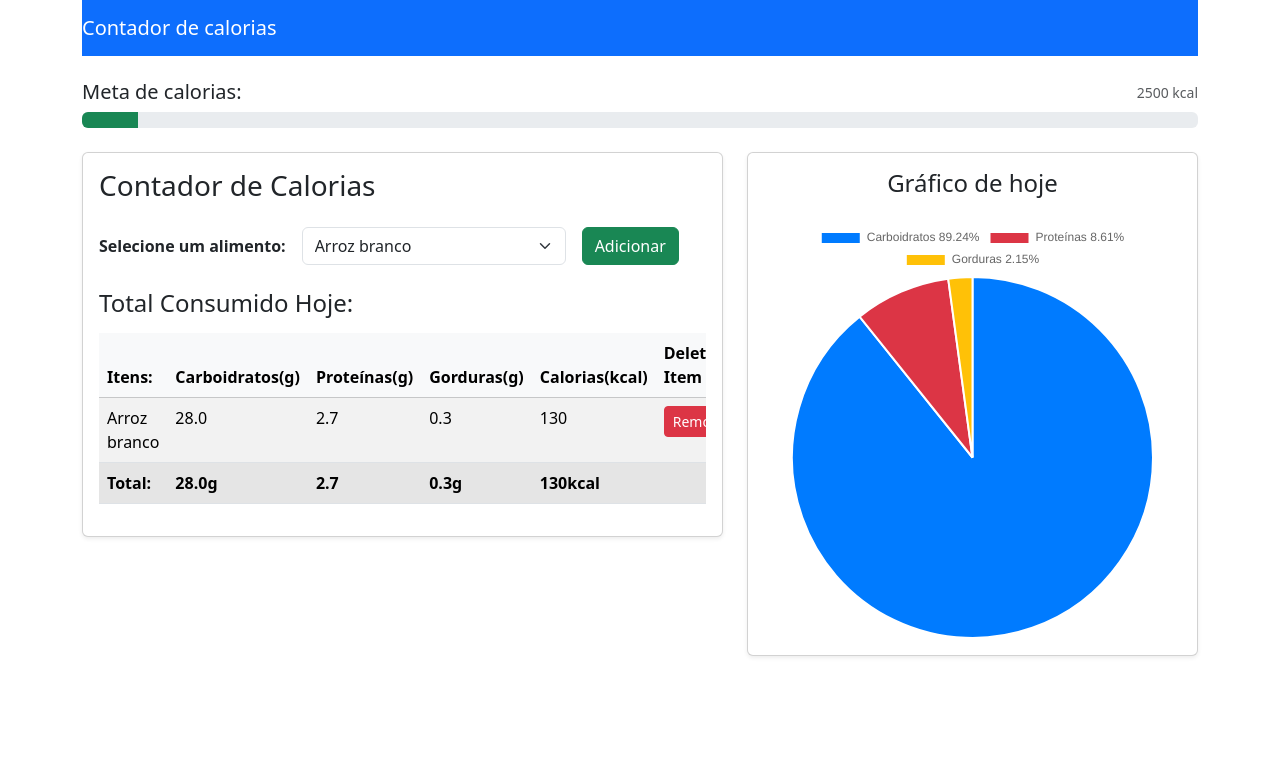
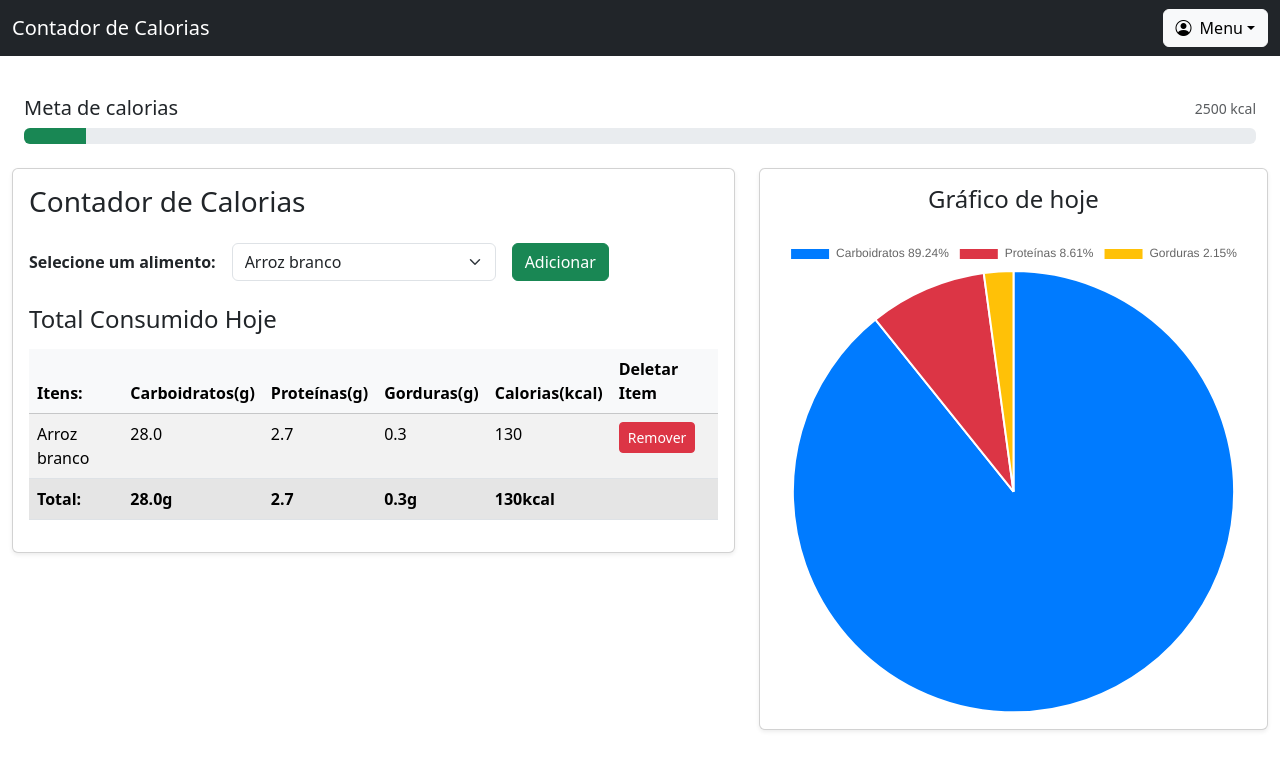
Before and after one commit to Lucassderezende/django-contador-calorias, a Django app: page / in a window 1280 px wide. Shown: the top 770 px of the page. Run offline with Django 4.2, Linux system fonts and the light colour scheme; a user stored in the database is signed in; data comes from the database, SQL or seed files in the repository; both versions use the stored data as it was after the commit.

Commit message:
feat: melhora navbar com Bootstrap

```diff
--- a/contador_de_calorias/templates/contador_de_calorias/index.html
+++ b/contador_de_calorias/templates/contador_de_calorias/index.html
@@ -6,24 +6,46 @@
     <title>Contador de Calorias</title>
     <link href="https://cdn.jsdelivr.net/npm/bootstrap@5.3.8/dist/css/bootstrap.min.css" rel="stylesheet"
         integrity="sha384-sRIl4kxILFvY47J16cr9ZwB07vP4J8+LH7qKQnuqkuIAvNWLzeN8tE5YBujZqJLB" crossorigin="anonymous">
+    <link rel="stylesheet" href="https://cdn.jsdelivr.net/npm/bootstrap-icons/font/bootstrap-icons.css">
     <script src="https://cdn.jsdelivr.net/npm/bootstrap@5.3.8/dist/js/bootstrap.bundle.min.js"
         integrity="sha384-FKyoEForCGlyvwx9Hj09JcYn3nv7wiPVlz7YYwJrWVcXK/BmnVDxM+D2scQbITxI"
         crossorigin="anonymous"></script>
     <script src="https://cdn.jsdelivr.net/npm/chart.js"></script>
 </head>
-
 <body>
-    <div class="container">
-        <div class="row">
-            <div class="col-md-12">
-                <nav class="navbar navbar-dark bg-primary">
-                    <span class="navbar-brand">Contador de calorias</span>
-                </nav>
-            </div>
+    <div class="row">
+        <div class="col-md-12">
+            <nav class="navbar navbar-dark bg-dark navbar-expand-lg">
+                <div class="container-fluid">
+                    <a class="navbar-brand" href="#">Contador de Calorias</a>
+                    <div class="dropdown ms-auto">
+                        <button class="btn btn-light dropdown-toggle d-flex align-items-center" type="button"
+                            id="menuUsuario" data-bs-toggle="dropdown" aria-expanded="false">
+                            <i class="bi bi-person-circle me-2"></i>
+                            Menu
+                        </button>
+                        <ul class="dropdown-menu dropdown-menu-end" aria-labelledby="menuUsuario">
+                            <a class="dropdown-item" href="#">
+                                <i class="bi bi-person me-2"></i> Perfil
+                            </a>
+                            <button class="dropdown-item text-danger">
+                                <i class="bi bi-box-arrow-right me-2"></i> Sair
+                            </button>
+                            <li>
+                                <form method="POST" action="">
+                                    {% csrf_token %}
+                                </form>
+                            </li>
+                        </ul>
+                    </div>
+                </div>
+            </nav>
         </div>
+    </div>
+    <div class="container-fluid mt-3 px-4">
         <br>
         <div class="d-flex justify-content-between align-items-center mb-2">
-            <h5 class="mb-0">Meta de calorias:</h5>
+            <h5 class="mb-0">Meta de calorias</h5>
             <span class="text-muted small">2500 kcal</span>
         </div>
         <div class="row">
@@ -36,7 +58,7 @@
         </div>
     </div>
 
-    <div class="container-lg mt-4">
+    <div class="container-fluid mt-4">
         <div class="row align-items-start">
             <div class="col-lg-7">
                 <div class="card shadow-sm h-100">
@@ -62,7 +84,7 @@
                             </div>
                         </form>
 
-                        <h4 class="mb-3">Total Consumido Hoje:</h4>
+                        <h4 class="mb-3">Total Consumido Hoje</h4>
                         <div class="table-responsive">
                             <table id="tabela" class="table table-striped table-hover">
                                 <thead class="table-light">
```
Also changed, not shown: db.sqlite3.
